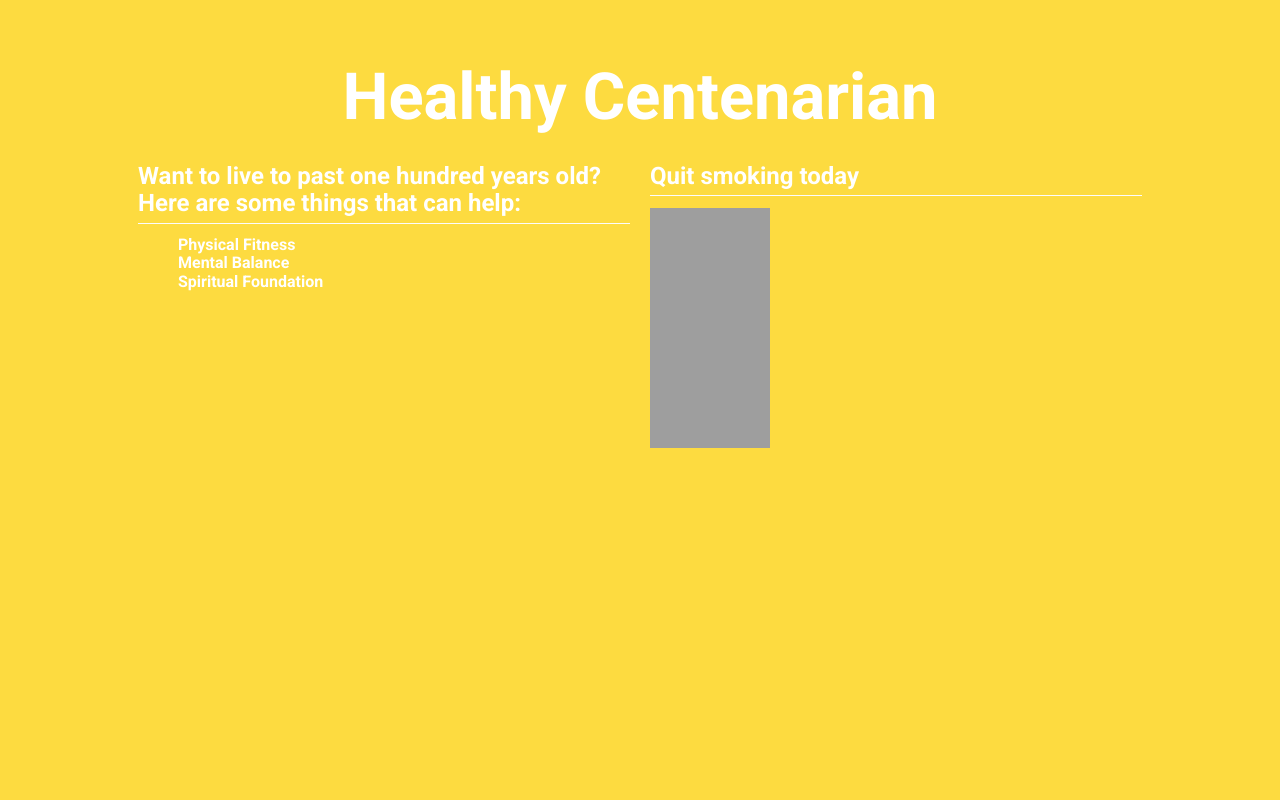
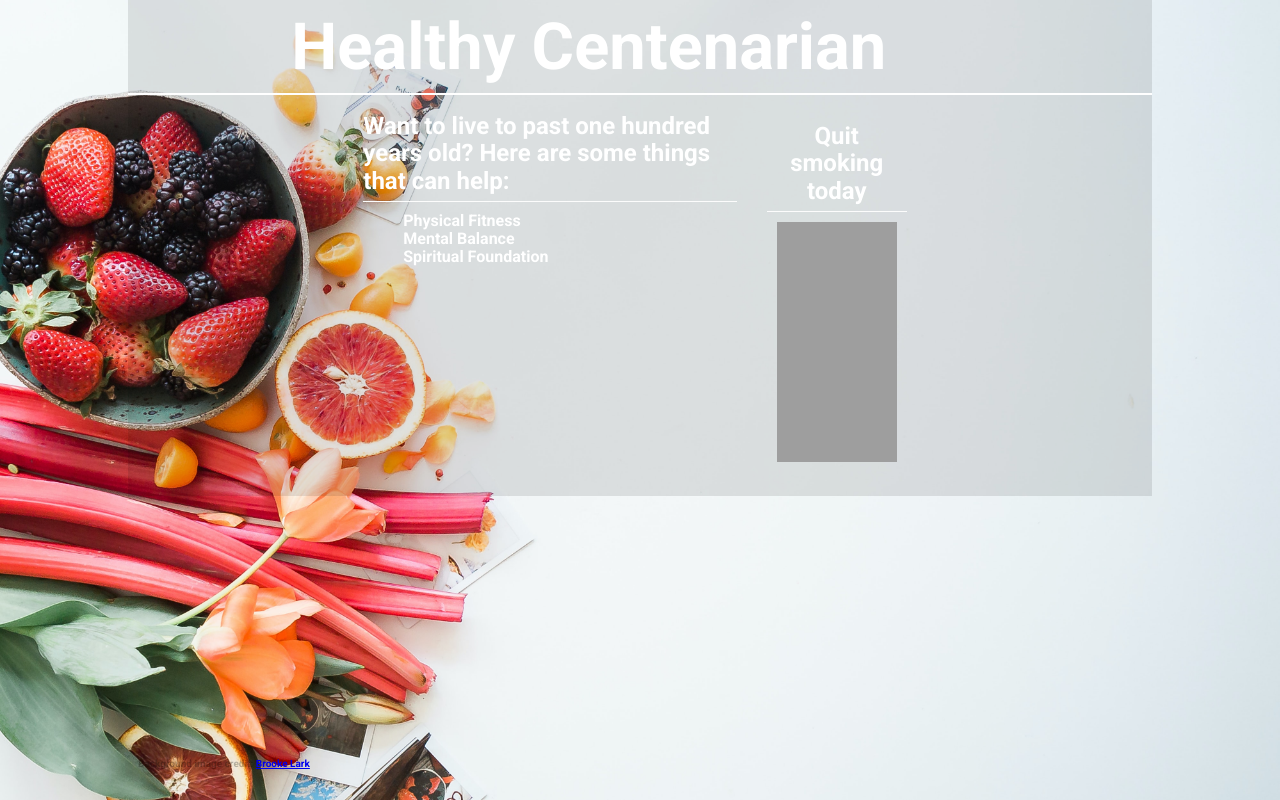
Before and after one commit to kennycastaneda/healthycentenarian, a plain HTML site: page index.html in a window 1280 px wide. Drawn offline with nearby package versions, Linux system fonts and the light colour scheme; grey boxes are pictures that could not be loaded.

Commit message:
css changes

```diff
--- a/index.html
+++ b/index.html
@@ -12,9 +12,10 @@
 <body>
 	<main>
     <h1>Healthy Centenarian</h1>
+    <hr>
     <section>
-    <div class="group">
-      <div class="item">
+    <div class="group fruits">
+      <div class="item-double">
         <h2>Want to live to past one hundred years old? Here are some things that can help: </h2>
         <ul>
             <li>Physical Fitness</li>
@@ -23,7 +24,7 @@
         </ul>
       </div>
       <div class="item">
-          <h2> Quit smoking today</h2>
+          <h2 class="black-text"> Quit smoking today</h2>
           <iframe style="width:120px;height:240px;" marginwidth="0" marginheight="0" scrolling="no" frameborder="0" src="//ws-na.amazon-adsystem.com/widgets/q?ServiceVersion=20070822&OneJS=1&Operation=GetAdHtml&MarketPlace=US&source=ac&ref=tf_til&ad_type=product_link&tracking_id=healthycentur-20&marketplace=amazon&amp;region=US&placement=B079J9G5ZB&asins=B079J9G5ZB&linkId=0184077e1de379088bdb716f0356db89&show_border=false&link_opens_in_new_window=false&price_color=333333&title_color=0066c0&bg_color=ffffff">
           </iframe>
       </div>
@@ -34,5 +35,8 @@
 
 	</script>
 </body>
+<footer>
+    <h3>Background image credit: <a href="https://unsplash.com/photos/08bOYnH_r_E?utm_source=unsplash&utm_medium=referral&utm_content=creditShareLink">Brooke Lark</a></h3>
+</footer>
 
 </html>
--- a/style.css
+++ b/style.css
@@ -1,23 +1,41 @@
 body {
-  background-image: url("./images/fruits.jpg");
-  background-color: rgba(253, 208, 5, 0.76);
+  background-image: none;
+  background-color: rgba(256, 256, 256);
   background-size: 100%;
 }
 main {
-  margin-top: 60px;
+  margin-top: 0px;
+  margin-left: 0px;
   color: #fff;
+  width: 100%;
+}
+hr {
+  border: 0px;
 }
 
 main h1 {
-  margin: 0 10px;
+  background-image: url("./images/fruitandveggie.jpg");
+  padding-left: 0px;
+  background-size: 100%;
+  margin: 10px;
   text-align: center;
   font-family: "Roboto", sans-serif;
   font-size: 65px;
   color: #fff;
+  border-radius: 20px;
+}
+.fruits {
+  background-image: url("./images/fruits.jpg");
+  background-color: none;
+  background-size: 100%;
+  margin: 10px;
+  border-radius: 20px;
+}
+@media all and (min-width: 800px) {
 }
 
 main h2 {
-  margin: 18px 0 12px 0;
+  margin: 0;
   padding-bottom: 5px;
   border-bottom: 1px solid rgb(252, 252, 252);
   font-family: "Roboto", serif;
@@ -45,8 +63,16 @@ ul {
   color: #fff;
 }
 
-.group img {
-  width: 100%;
+footer {
+  position: absolute;
+  bottom: 0;
+  width: 70%;
+  height: 60px; /* Height of the footer */
+}
+footer h3 {
+  border-bottom: 0px;
+  font-size: 10px;
+  color: rgba(0, 0, 0, 0.25);
 }
 
 .group {
@@ -54,24 +80,60 @@ ul {
   flex-direction: column;
   margin-bottom: 100px;
 }
+.group img {
+  width: 100%;
+  justify-content: center;
+}
 
 .item {
   flex: 1;
   margin: 10px;
+  padding: 10px;
+  text-align: center;
 }
 
 .item-double {
-  flex: 2;
+  flex: 3;
+  margin: 0px;
+  padding: 10px;
+}
+
+iframe {
   margin: 10px;
 }
-
 @media all and (min-width: 800px) {
   section,
   h1 {
     padding: 0 10%;
   }
 
+  body {
+    background-image: url("./images/fruitandveggie.jpg");
+    background-size: 100%;
+    width: 80%;
+    margin: auto;
+  }
+  main h1 {
+    background-image: none;
+    margin: auto;
+    padding-top: 10px;
+  }
+
+  main {
+    color: white;
+    background-color: rgba(0, 0, 0, 0.1);
+  }
+  hr {
+    border: 1px solid;
+    border-color: white;
+  }
+  .fruits {
+    background-image: none;
+  }
   .group {
+    width: 70%;
+    margin: auto;
     flex-direction: row;
+    justify-content: flex-end;
   }
 }
```
Also changed, not shown: images/fruitandveggie.jpg (added).
